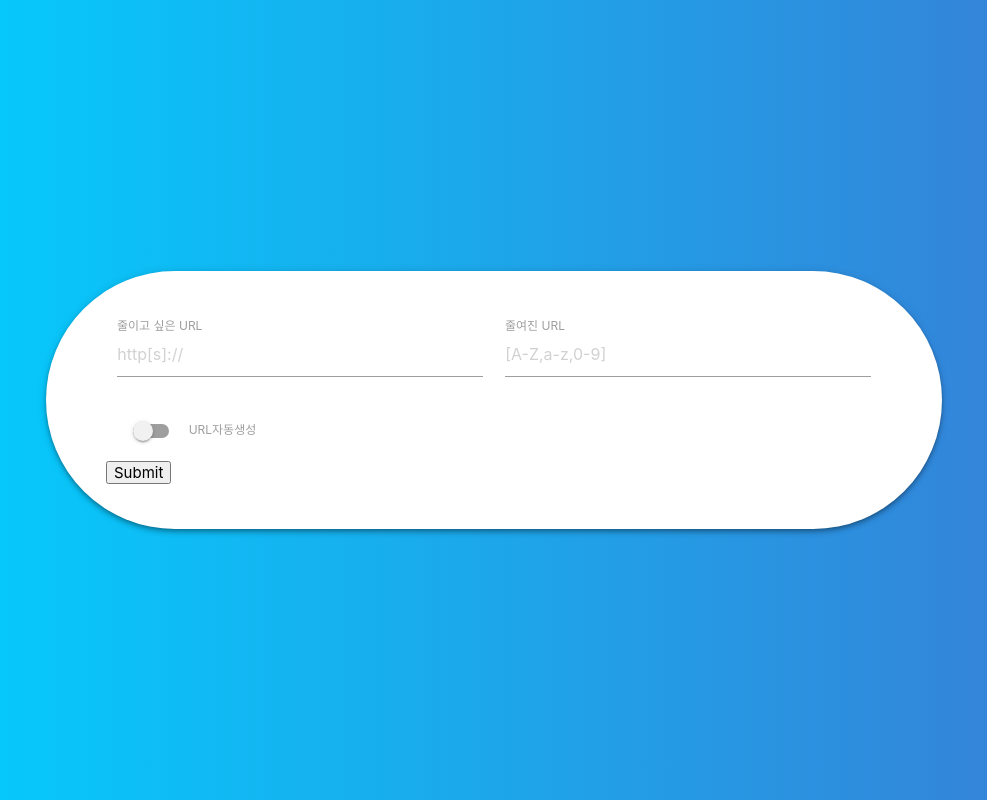
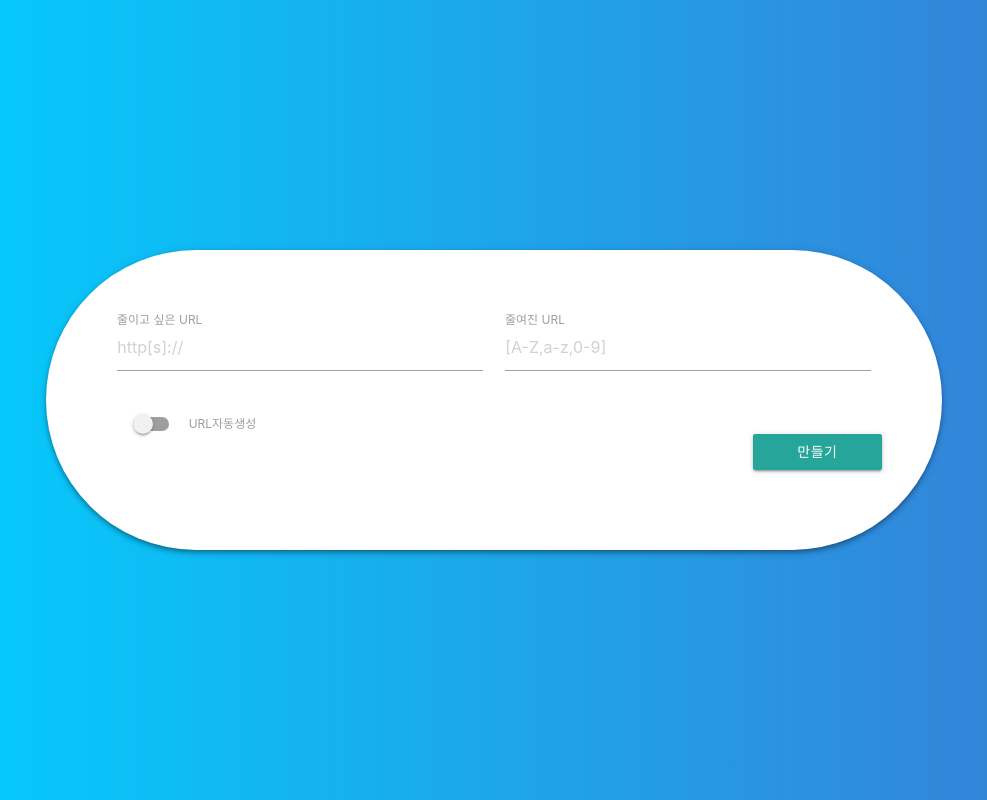
Before and after one commit to Party4Bread/thisis, a plain HTML site: page index.html in a window 1280 px wide. Shown: the whole page, without its empty margins (146-1133 px from the left). Drawn offline with nearby package versions, Linux system fonts and the light colour scheme.

Commit message:
[Done] Index PAGE

```diff
--- a/index.html
+++ b/index.html
@@ -25,7 +25,7 @@
         .container{
             background-color:white;
             border-radius: 100em;
-            padding: 3em 4em;
+            padding: 4em 4em;
         }
     </style>
 
@@ -37,23 +37,24 @@
             <div class="row">
                 <div class="col s12 m6 input-field">
                     <label for="originalurl">줄이고 싶은 URL</label>
-                    <input class="validate" type="url" name="originalurl" id="originalurl" placeholder="http[s]://">
+                    <input required="required" class="validate" type="url" name="originalurl" id="originalurl" placeholder="http[s]://">
                     <span class="helper-text" data-error="잘못된 URL입니다" data-success="올바른 URL입니다"></span>
                 </div>
                 <div class="col s12 m6 input-field">
                     <label for="shortedurl">줄여진 URL</label>
-                    <input class="validate" type="text" id="shortedurl" placeholder="[A-Z,a-z,0-9]">
+                    <input required="required" pattern="([a-zA-Z0-9]+)" class="validate" type="text" id="shortedurl" placeholder="[A-Z,a-z,0-9]">
                     <span class="helper-text" data-error="영문 또는 숫자로만 구성되어야 합니다" data-success="올바른 URL입니다"></span>
                 </div>
-                <div class="switch col s12">
+                <div class="switch col s6">
                     <label>
                         <input type="checkbox" id="autogen">
                         <span class="lever"></span>
                         URL자동생성
                     </label>
                 </div>
+                <button class="btn col waves-effect waves-light offset-s2 s4 offset-m10 m2" type="submit" name="action">만들기
+                </button>
             </div>
-            <input type="submit">
         </form>
     </div>
     </div>
@@ -82,8 +83,8 @@
             for(let i = 0;i<shortedurl.value.length;i++){
                 validity&=(charset.indexOf(shortedurl.value[i])!==-1)
             }
-            if(!validity) shortedurl.setCustomValidity("영문 또는 숫자로만 구성되어야 합니다")
-            else shortedurl.setCustomValidity("")
+            if(!validity) shortedurl.setCustomValidity("영문 또는 숫자로만 구성되어야 합니다");
+            else shortedurl.setCustomValidity("");
         }
         /**
          * @return {boolean}
```
